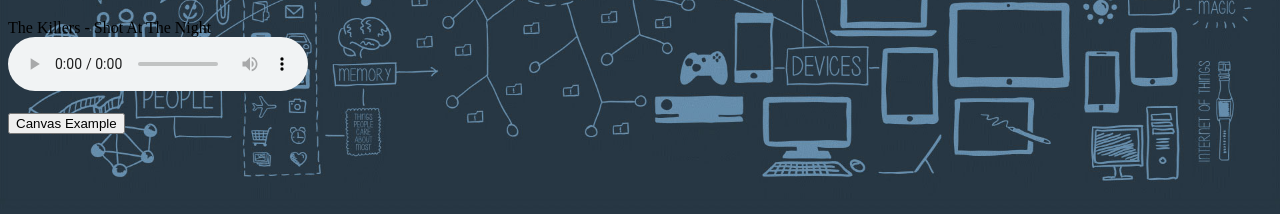
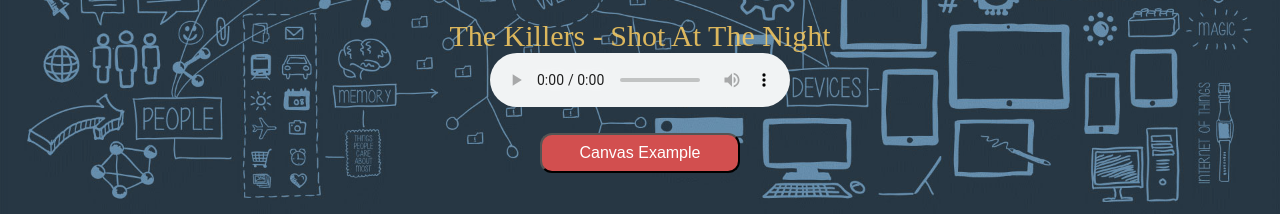
Before and after one commit to zmarcosb/CIT261, a plain HTML site: page Html5/index.html in a window 1280 px wide. Shown: the part 465-679 px from the top of the page. Drawn offline with Linux system fonts and the light colour scheme.

Commit message:
Update style.css

```diff
--- a/Html5/style.css
+++ b/Html5/style.css
@@ -13,6 +13,30 @@ body{
 }
 
 
-.youtube{
+.youtube, .mp3, .gotocanvas{
 	text-align: center;
 }
+
+a{
+    font-size: 30px;
+    color: #f7ca61de;
+    border-color: black;
+    text-align: center;
+    margin-top: 3%;
+
+}
+
+.bt{
+    background-color: #d24f4f;
+    border-radius: 12px;
+    color: white;
+    text-align: center;
+    text-decoration: none;
+    display: inline-block;
+    font-size: 16px;
+    margin: 4px 2px;
+    cursor: pointer;
+    height: 40px;
+    width: 200px;
+
+}
```
